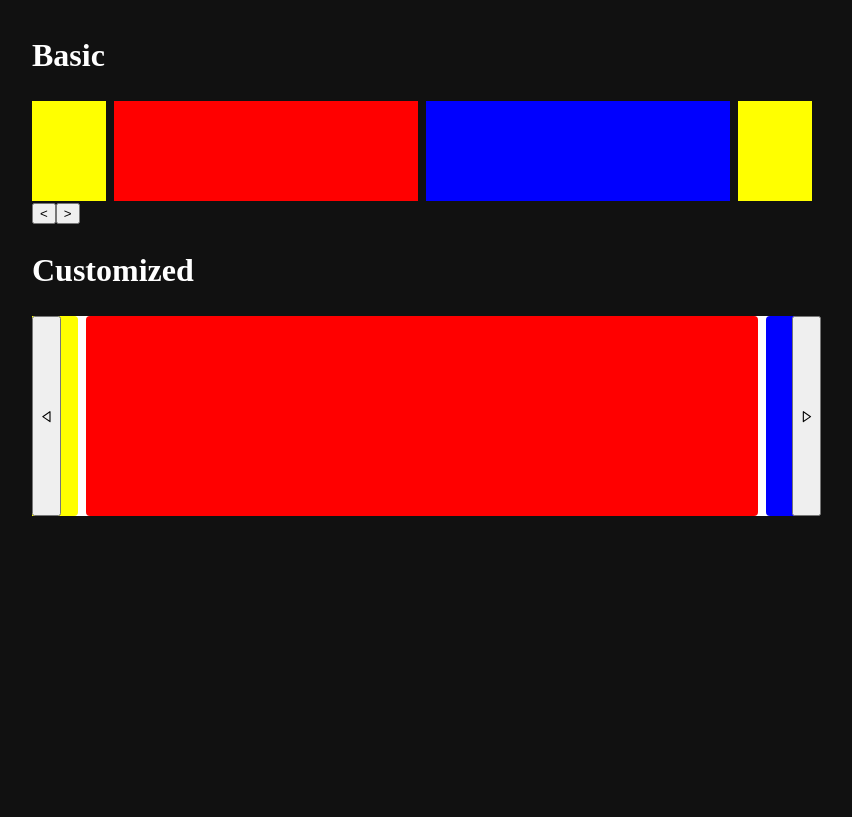
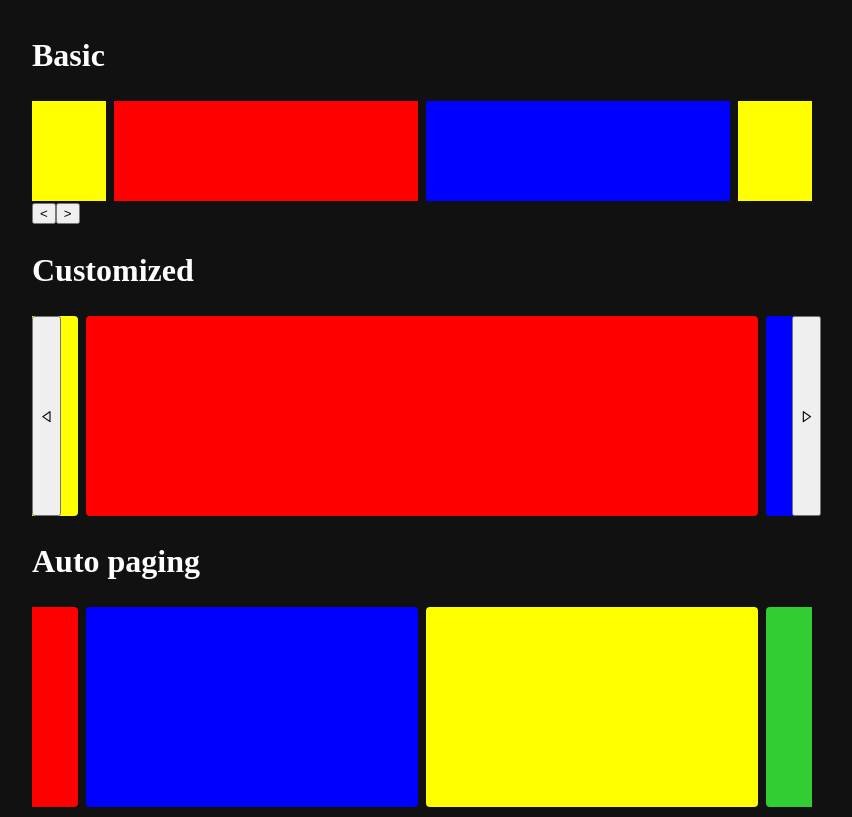
Before and after one commit to ku6ryo/ReactCarousel, a React (Vite) app: page / in a window 1280 px wide. Shown: the whole page, without its empty margins (218-1070 px from the left). Built offline with nearby package versions, Linux system fonts and the light colour scheme.

Commit message:
added auto scrolling

```diff
--- a/src/App.module.scss
+++ b/src/App.module.scss
@@ -19,7 +19,6 @@
 
 .container1 {
   position: relative;
-  background-color: white;
 
   .item1 {
     border-radius: 4px;
@@ -43,3 +42,9 @@
     }
   }
 }
+
+.item2 {
+  border-radius: 4px;
+  height: 200px;
+  width: 100%;
+}
--- a/src/App.tsx
+++ b/src/App.tsx
@@ -2,6 +2,7 @@ import { CarouselBase } from "./CarouselBase"
 import style from "./App.module.scss"
 import { useState } from "react"
 import { BiLeftArrow, BiRightArrow } from "react-icons/bi"
+import { AutoPagingCarousel } from "./AutoPagingCarousel"
 
 function App() {
   const [index0, setIndex0] = useState(0)
@@ -57,6 +58,13 @@ function App() {
           </button>
         </div>
       </div>
+      <h1>Auto paging</h1>
+      <AutoPagingCarousel interval={1000}>
+        <div className={style.item2} style={{ background: "red"}}></div>
+        <div className={style.item2} style={{ background: "blue"}}></div>
+        <div className={style.item2} style={{ background: "yellow"}}></div>
+        <div className={style.item2} style={{ background: "limegreen"}}></div>
+      </AutoPagingCarousel>
     </div>
   )
 }
--- /dev/null
+++ b/src/AutoPagingCarousel/index.tsx
@@ -0,0 +1,37 @@
+import { ReactElement, useEffect, useState, } from "react"
+import style from "./style.module.scss"
+import { CarouselBase } from "../CarouselBase"
+
+type Props = {
+  children?: ReactElement[] | ReactElement
+  interval: number
+}
+
+export function AutoPagingCarousel({
+  children,
+  interval,
+}: Props) {
+
+  const [index, setIndex] = useState(0)
+
+  useEffect(() => {
+    const intervalId = setInterval(() => {
+      setIndex((v) => v + 1)
+    }, interval)
+    return () => clearInterval(intervalId)
+  }, [interval])
+
+  return (
+    <div className={style.frame}>
+      <CarouselBase
+        slideTime={500}
+        itemsPerPage={2}
+        index={index}
+        rightExposure="50px"
+        leftExposure="50px"
+      >
+        {children}
+      </CarouselBase>
+    </div>
+  )
+}
--- /dev/null
+++ b/src/AutoPagingCarousel/style.module.scss
@@ -0,0 +1,4 @@
+
+.frame {
+  position: relative;
+}
```
